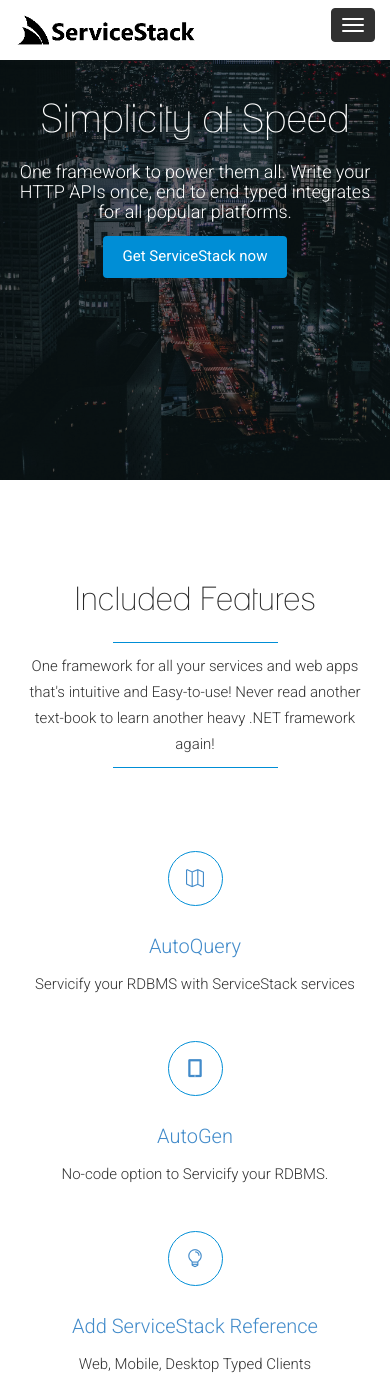
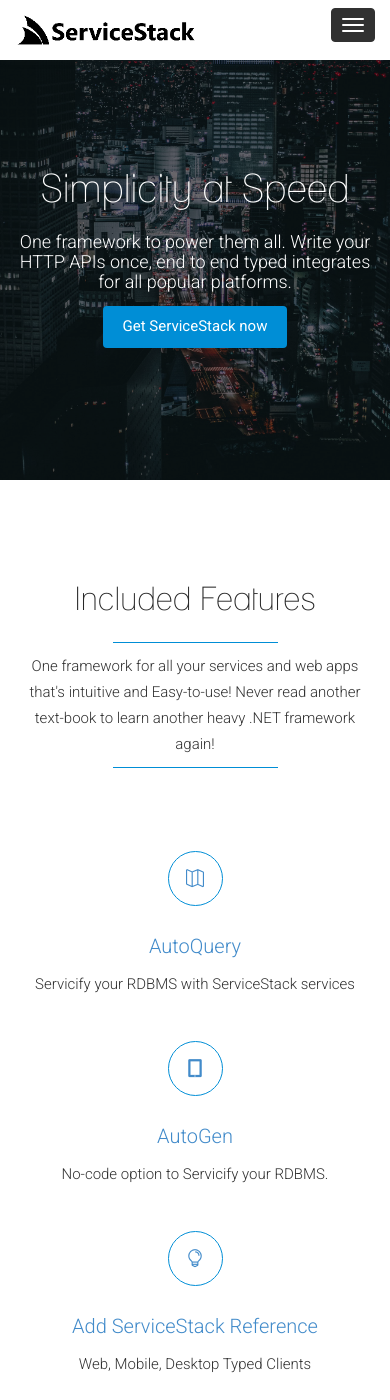
Before and after one commit to mythz/site, a Jekyll site: the page built from index.md, in a window 390 px wide and 1400 px high. Built offline with Jekyll 4.4.1, drawn with Linux system fonts in a browser that asks for light colours; nearby versions of some CDN libraries; some web fonts are replaced.

Commit message:
Responsive header fixes.

```diff
--- a/css/responsive.css
+++ b/css/responsive.css
@@ -11,8 +11,9 @@
         -webkit-transform: translateZ(0);
     }
 
-
-
+    header .home-contents {
+        margin-top: 6em;
+    }
 
     body {
         font-size: 15px;
@@ -50,6 +51,10 @@
 
     header .color-overlay {
         min-height: 780px;
+    }
+
+    header .home-contents {
+        margin-top: 6em;
     }
 
     .sticky-navigation {
@@ -128,6 +133,10 @@
         line-height: 26px;
     }
 
+    header .home-contents {
+        margin-top: 6em;
+    }
+
     header .color-overlay {
         min-height: 580px;
     }
@@ -190,6 +199,10 @@
 
     header .color-overlay {
         min-height: 480px;
+    }
+
+    header .home-contents {
+        margin-top: 6em;
     }
 
     header .only-logo .navbar {
```
